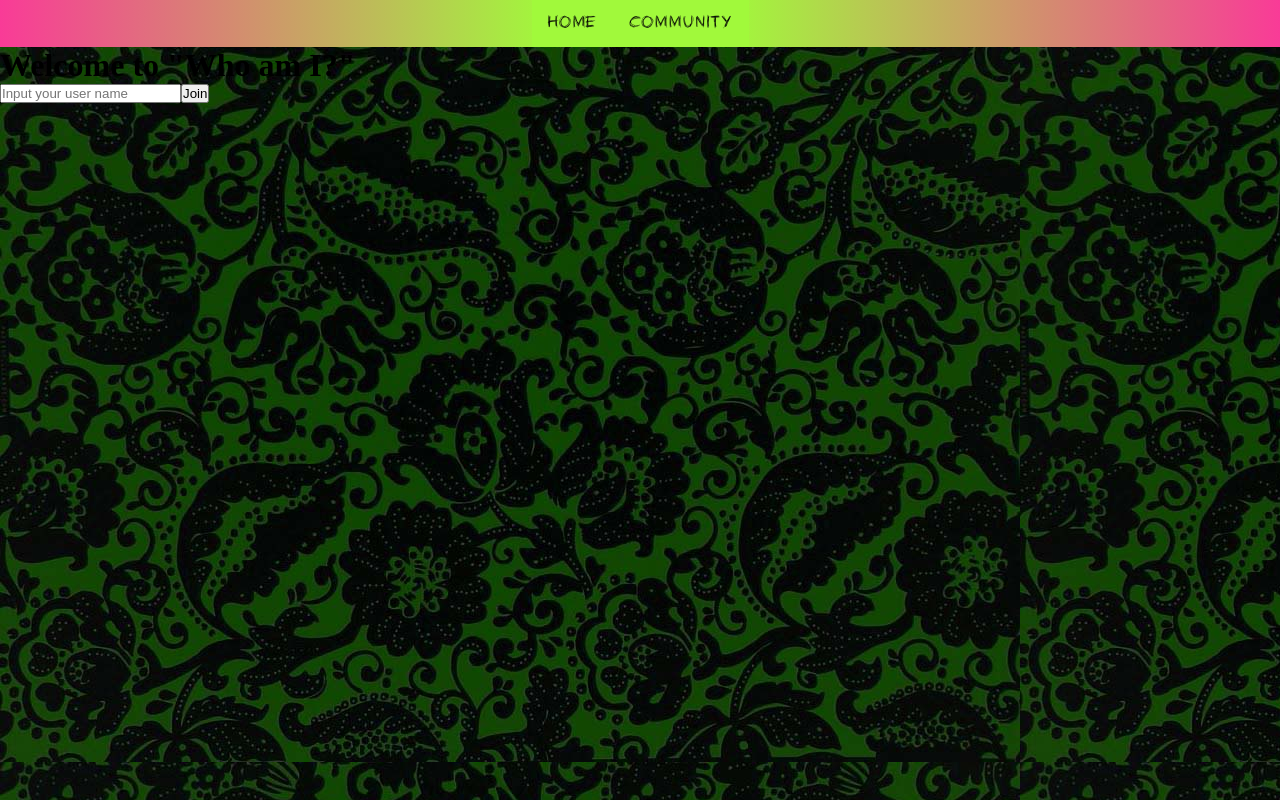
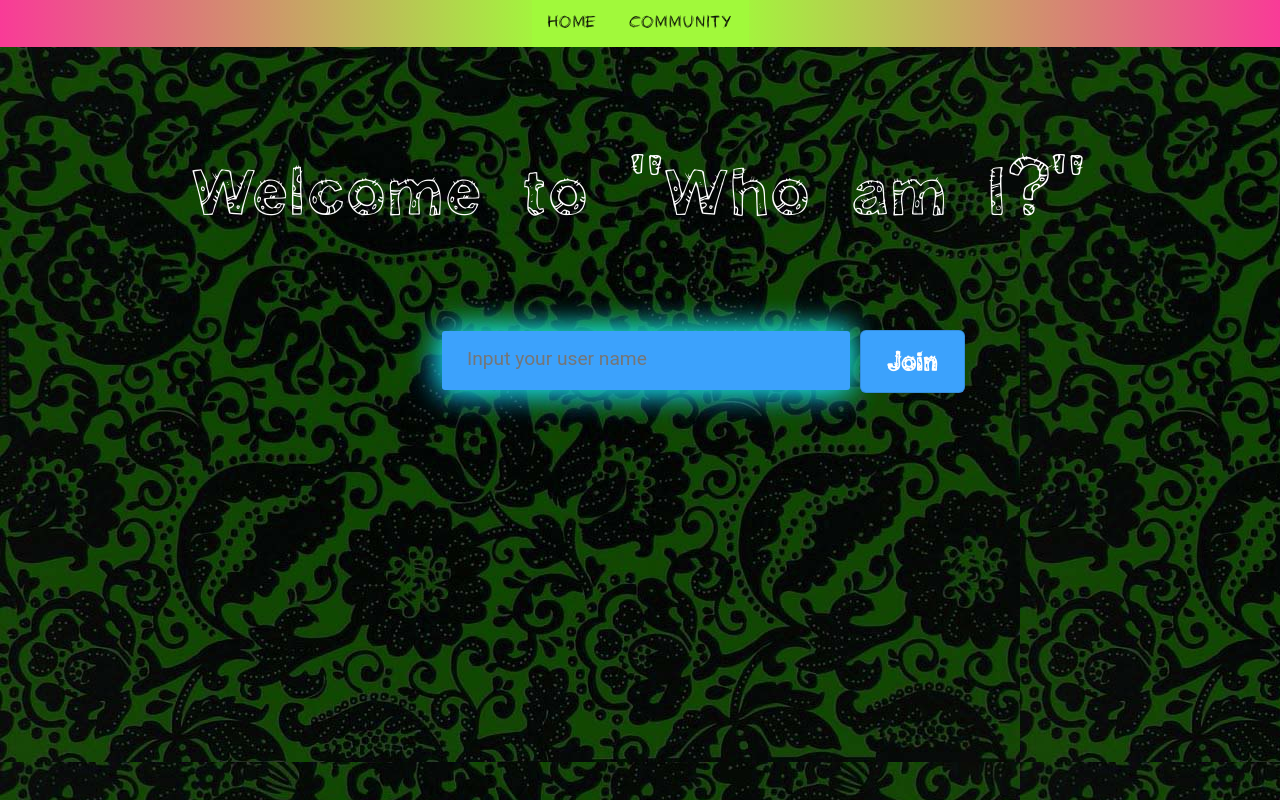
Before and after one commit to who-am-i-project/basajs, a React (Create React App) app in the folder frontend/: page /multiplayer in a window 1280 px wide. Built offline with nearby package versions, Linux system fonts and the light colour scheme; no server answers.

Commit message:
Add styles to Multiplayer

```diff
--- a/frontend/src/components/multiplayer/Login.js
+++ b/frontend/src/components/multiplayer/Login.js
@@ -22,13 +22,16 @@ const Login = ({ socket }) => {
 
     return (
         <div className="login-page">
-            <h1>Welcome to "Who am I?"</h1>
-            <input
-                placeholder="Input your user name"
-                value={username}
-                onChange={(e) => setUserName(e.target.value)}
-            />
-            <button onClick={joinGame}>Join</button>
+            <center className="Wait-Text">Welcome to "Who am I?"</center>
+            <div className="Form">
+                <input
+                    className="form__input"
+                    placeholder="Input your user name"
+                    value={username}
+                    onChange={(e) => setUserName(e.target.value)}
+                />
+                <button className="button-4" onClick={joinGame}>Join</button>
+            </div>
         </div>
     );
 }
--- a/frontend/src/components/multiplayer/WaitingLobby.js
+++ b/frontend/src/components/multiplayer/WaitingLobby.js
@@ -1,4 +1,6 @@
 const WaitingLobby = (props) => {
-    return "Waiting...";
+    return (
+        <center className="Wait-Text">Waiting...</center>
+    );
 }
 export default WaitingLobby;
--- a/frontend/src/styles/App.css
+++ b/frontend/src/styles/App.css
@@ -183,7 +183,6 @@
     text-align: center;
     text-decoration: none;
     user-select: none;
-    -webkit-user-select: none;
     touch-action: manipulation;
     vertical-align: middle;
     white-space: nowrap;
@@ -215,3 +214,120 @@
     background-color: #3ca2fc;
     box-shadow: rgba(20, 70, 32, .2) 0 1px 0 inset;
   }
+
+  .Wait-Text {
+    margin-top: 100px;
+    font-family: 'Yugly';
+    font-size: 80px;
+    color: white;
+  }
+
+  .Center {
+    display: flex;
+    justify-content: center;
+    align-items: center;
+  }
+
+  .Form {
+    width: 70%;
+    margin: 0 auto;
+    align-items: center;
+    justify-content: center;
+  }
+
+
+
+  .form__label {
+    font-family: 'Roboto', sans-serif;
+    font-size: 1.2rem;
+    margin-left: 2rem;
+    margin-top: 0.7rem;
+    display: block;
+    transition: all 0.3s;
+    transform: translateY(0rem);
+  }
+
+  .form__input {
+    font-family: 'Roboto', sans-serif;
+    color: #333;
+    font-size: 1.2rem;
+    margin: 100px 10px 100px 250px;
+    padding: 16px 25px;
+    border-radius: 0.2rem;
+    background-color: rgb(255, 255, 255);
+    border: none;
+    width: 40%;
+    display: block;
+    border-bottom: 0.3rem solid transparent;
+    transition: all 0.3s;
+    background-color: #3ca2fc;
+    display: inline-block;
+
+    box-shadow: inset 0 0 0 0 #3ca2fc,
+			0 0 0 0 #3ca2fc,
+			3px -3px 30px #1beabd,
+			-3px 3px 30px #10abff;
+  }
+
+  .login-page button {
+    display: inline-block;
+  }
+
+  .form__input:placeholder-shown + .form__label {
+    opacity: 0;
+    background-color: #3ca2fc;
+    visibility: hidden;
+    -webkit-transform: translateY(-4rem);
+    transform: translateY(-4rem);
+  }
+
+  .button-4 {
+    appearance: none;
+    background-color: #3ca2fc;
+    border: 1px solid rgba(27, 31, 35, .15);
+    border-radius: 6px;
+    box-shadow: rgba(27, 31, 35, .1) 0 1px 0;
+    box-sizing: border-box;
+    color: #fff;
+    cursor: pointer;
+    display: inline-block;
+    font-family: 'Yugly';
+    font-size: 30px;
+    font-weight: 600;
+    line-height: 29px;
+    padding: 16px 26px;
+    position: relative;
+    text-align: center;
+    text-decoration: none;
+    user-select: none;
+    touch-action: manipulation;
+    vertical-align: middle;
+    white-space: nowrap;
+    transition: 0.3s;
+  }
+
+  .button-4:focus:not(:focus-visible):not(.focus-visible) {
+    box-shadow: none;
+    outline: none;
+  }
+
+  .button-4:hover {
+    background-color: #3181c6;
+  }
+
+  .button-4:focus {
+    box-shadow: rgba(46, 164, 79, .4) 0 0 0 3px;
+    outline: none;
+  }
+
+  .button-4:disabled {
+    background-color: #3ca2fc;
+    border-color: rgba(27, 31, 35, .1);
+    color: rgba(255, 255, 255, .8);
+    cursor: default;
+  }
+
+  .button-4:active {
+    background-color: #3ca2fc;
+    box-shadow: rgba(20, 70, 32, .2) 0 1px 0 inset;
+  }
```
